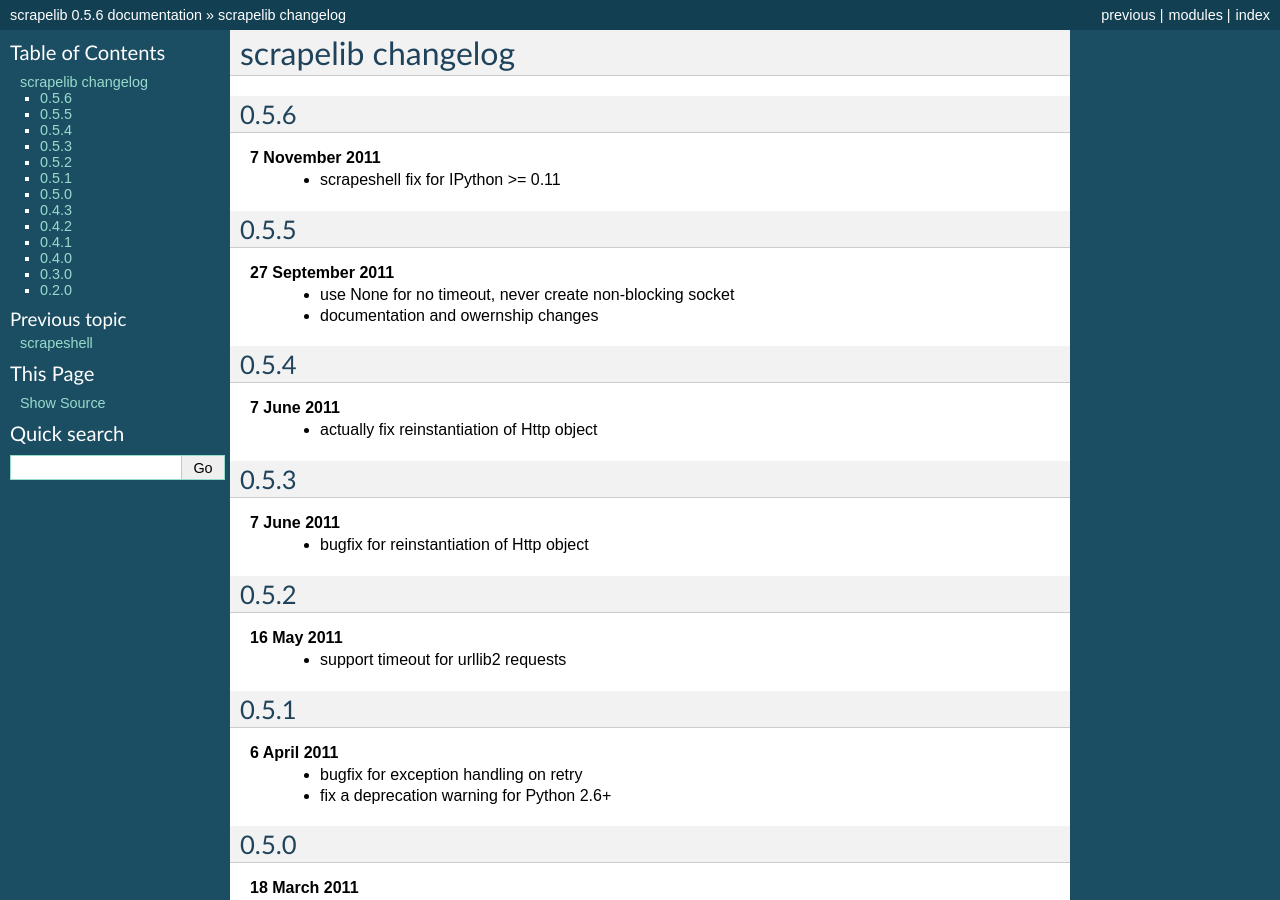
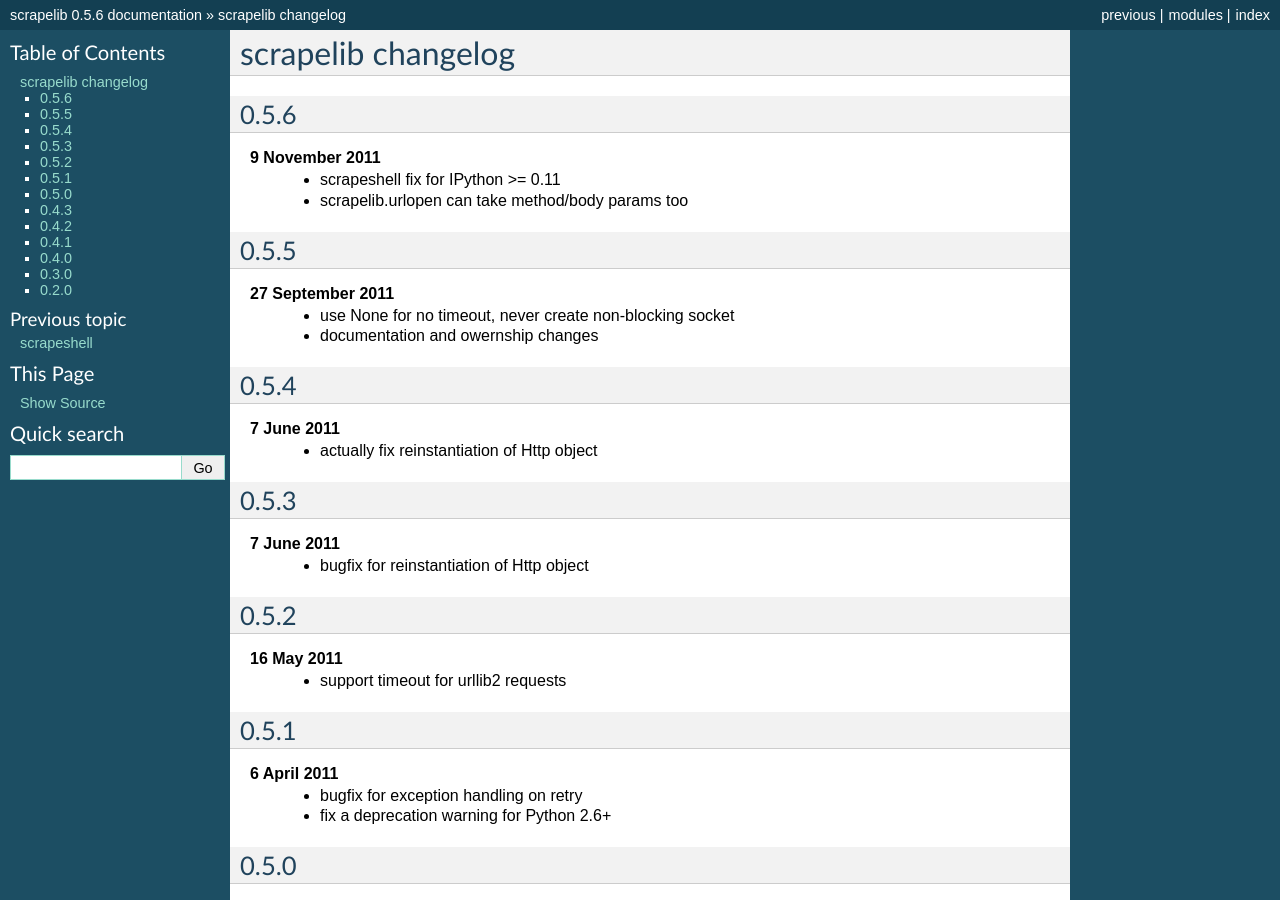
Before and after one commit to jamesturk/scrapelib, a Sphinx documentation site: the page built from docs/changelog.rst, in a window 1280 px wide and 900 px high. Built offline with Sphinx 7.4.7, drawn with Linux system fonts in a browser that asks for light colours.

Commit message:
update changelog

```diff
--- a/docs/changelog.rst
+++ b/docs/changelog.rst
@@ -3,8 +3,9 @@
 
 0.5.6
 -----
-**7 November 2011**
+**9 November 2011**
     * scrapeshell fix for IPython >= 0.11
+    * scrapelib.urlopen can take method/body params too
 
 0.5.5
 -----
```
